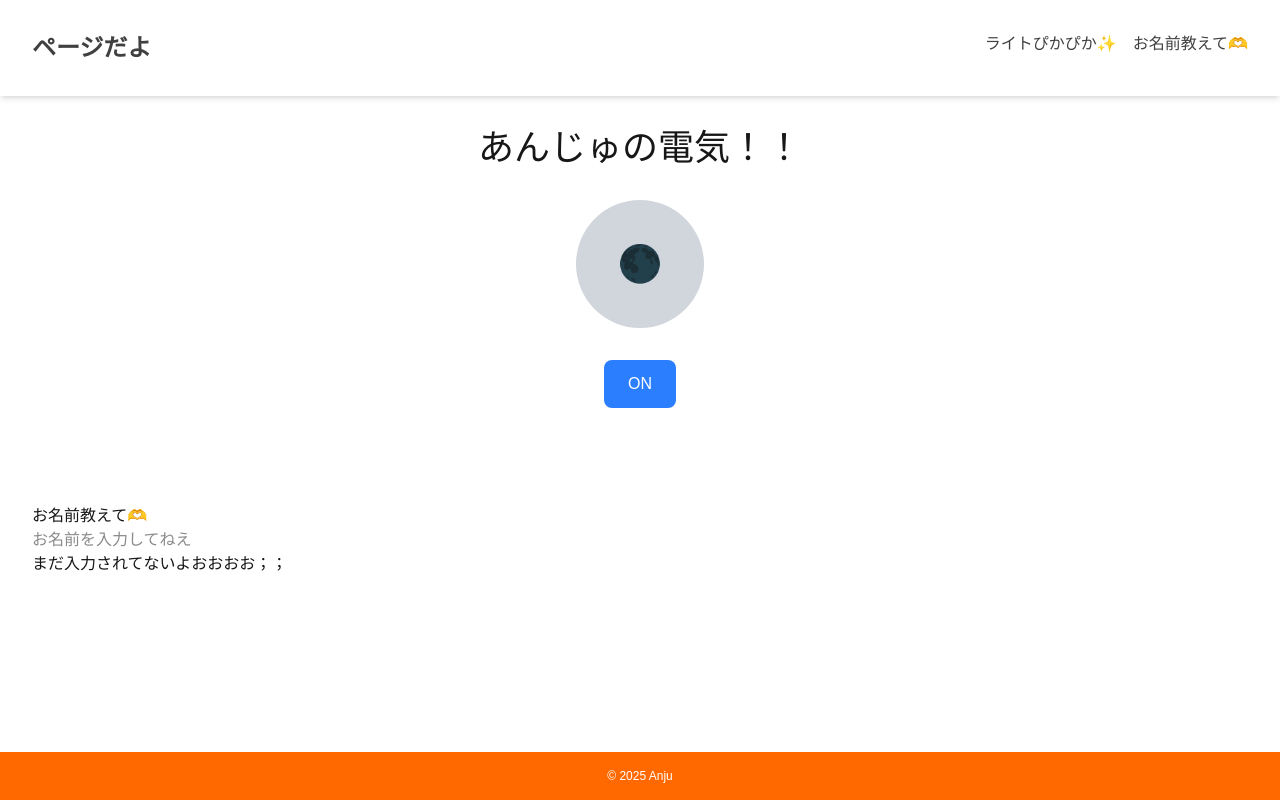
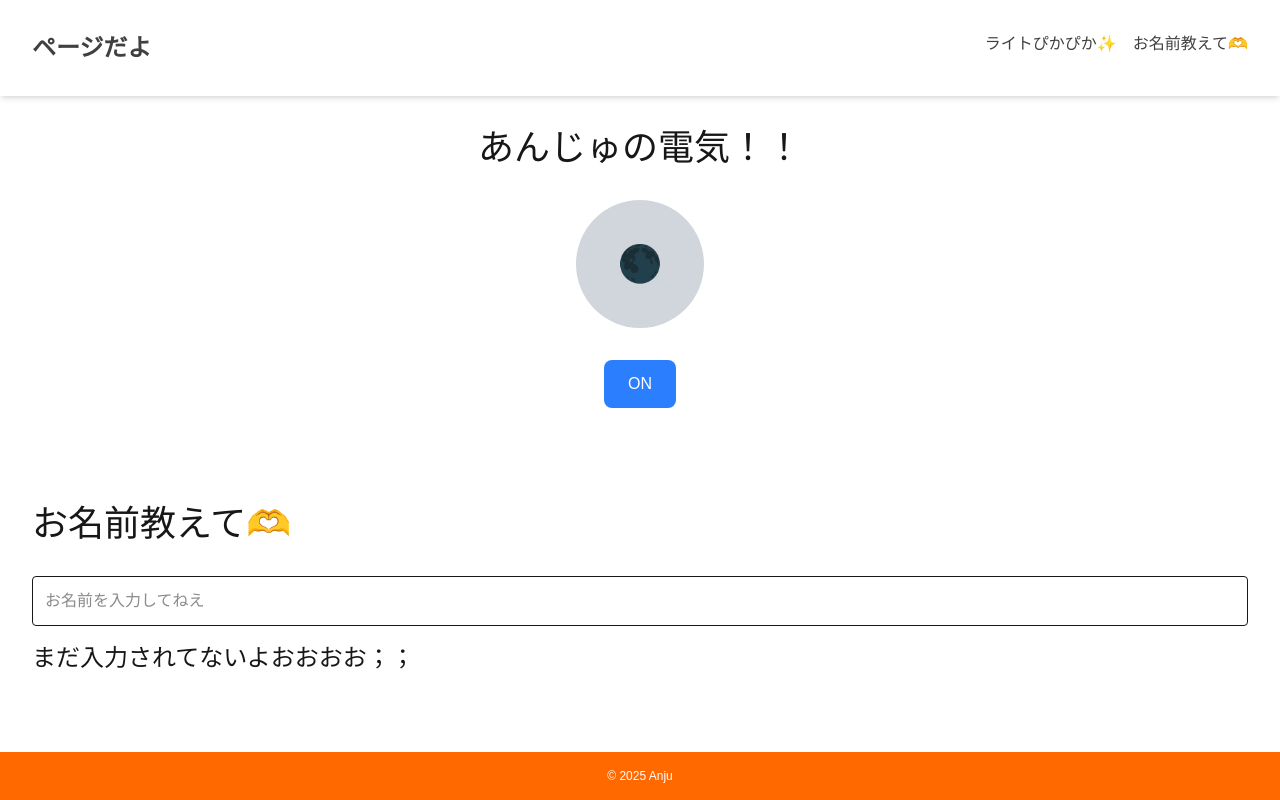
Before and after one commit to Anju1023/tutorial-nextjs, a Next.js app: page / in a window 1280 px wide. Built offline with nearby package versions, Linux system fonts and the light colour scheme.

Commit message:
スタイルを改善し、NameAppコンポーネントの見た目を向上させました。タイトルのフォントサイズを変更し、入力フィールドにスタイルを追加しました。

```diff
--- a/src/components/NameApp.tsx
+++ b/src/components/NameApp.tsx
@@ -7,16 +7,17 @@ export default function NameApp() {
 
 	return (
 		<div className="p-8">
-			<h1>お名前教えて🫶</h1>
+			<h1 className="text-4xl mb-8">お名前教えて🫶</h1>
 
 			<input
 				type="text"
 				value={name}
 				placeholder="お名前を入力してねえ"
 				onChange={(e) => setName(e.target.value)}
+				className="border p-3 rounded mb-4 w-full"
 			/>
 
-			<div>
+			<div className="text-2xl">
 				{name
 					? `こんにちは！${name}ちゃん！！`
 					: 'まだ入力されてないよおおおお；；'}
```
